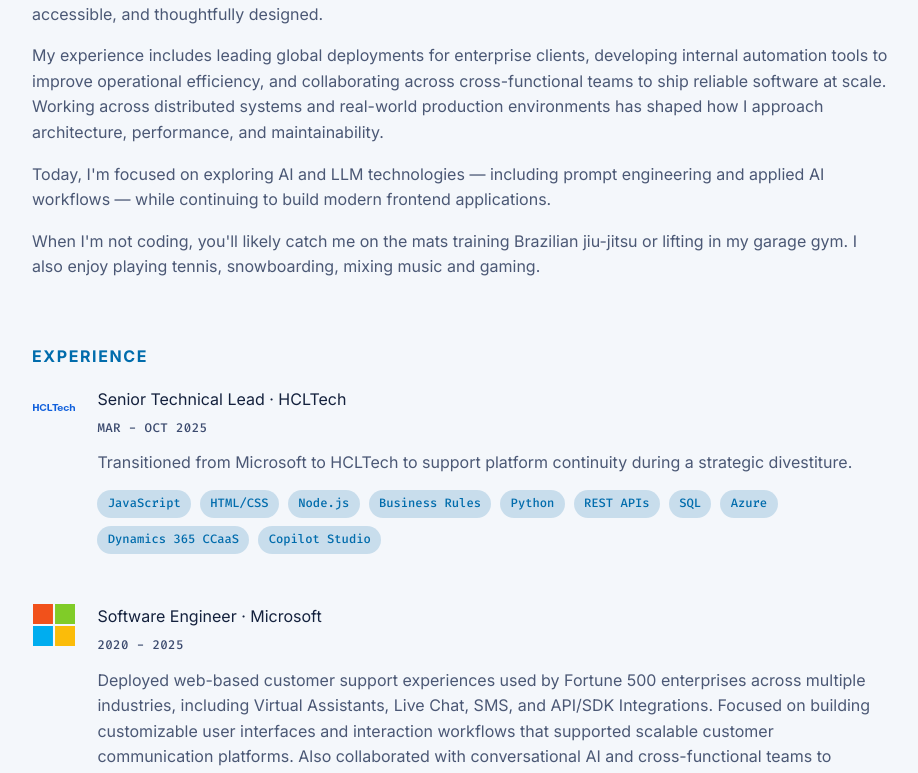
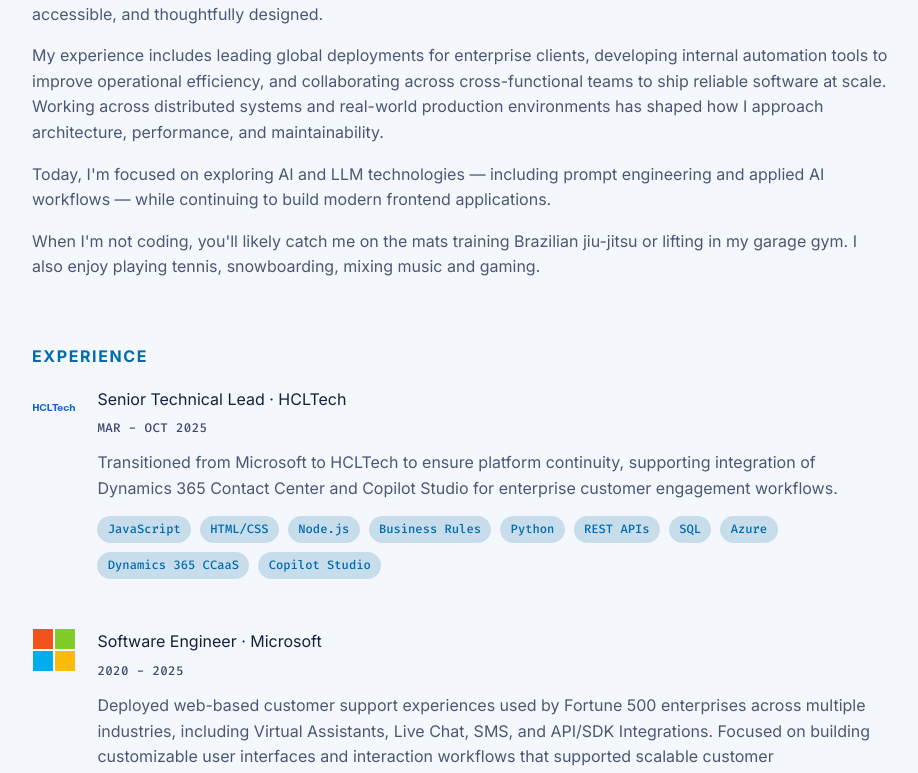
Before and after one commit to kurtluu/portfolio, a React (Vite) app in the folder react-ts-site/: page / in a window 1280 px wide. Shown: the part 508-1281 px from the top of the page, without its empty margins (178-1096 px from the left). Built offline with nearby package versions, Linux system fonts and the light colour scheme.

Commit message:
Refine HCLTech experience description

```diff
--- a/react-ts-site/src/App.tsx
+++ b/react-ts-site/src/App.tsx
@@ -37,7 +37,7 @@ const timeline: TimelineItem[] = [
     company: "HCLTech",
     logoUrl: hclTechLogo,
     description:
-      "Transitioned from Microsoft to HCLTech to support platform continuity during a strategic divestiture.",
+      "Transitioned from Microsoft to HCLTech to ensure platform continuity, supporting integration of Dynamics 365 Contact Center and Copilot Studio for enterprise customer engagement workflows.",
     tags: [
       "JavaScript",
       "HTML/CSS",
```
